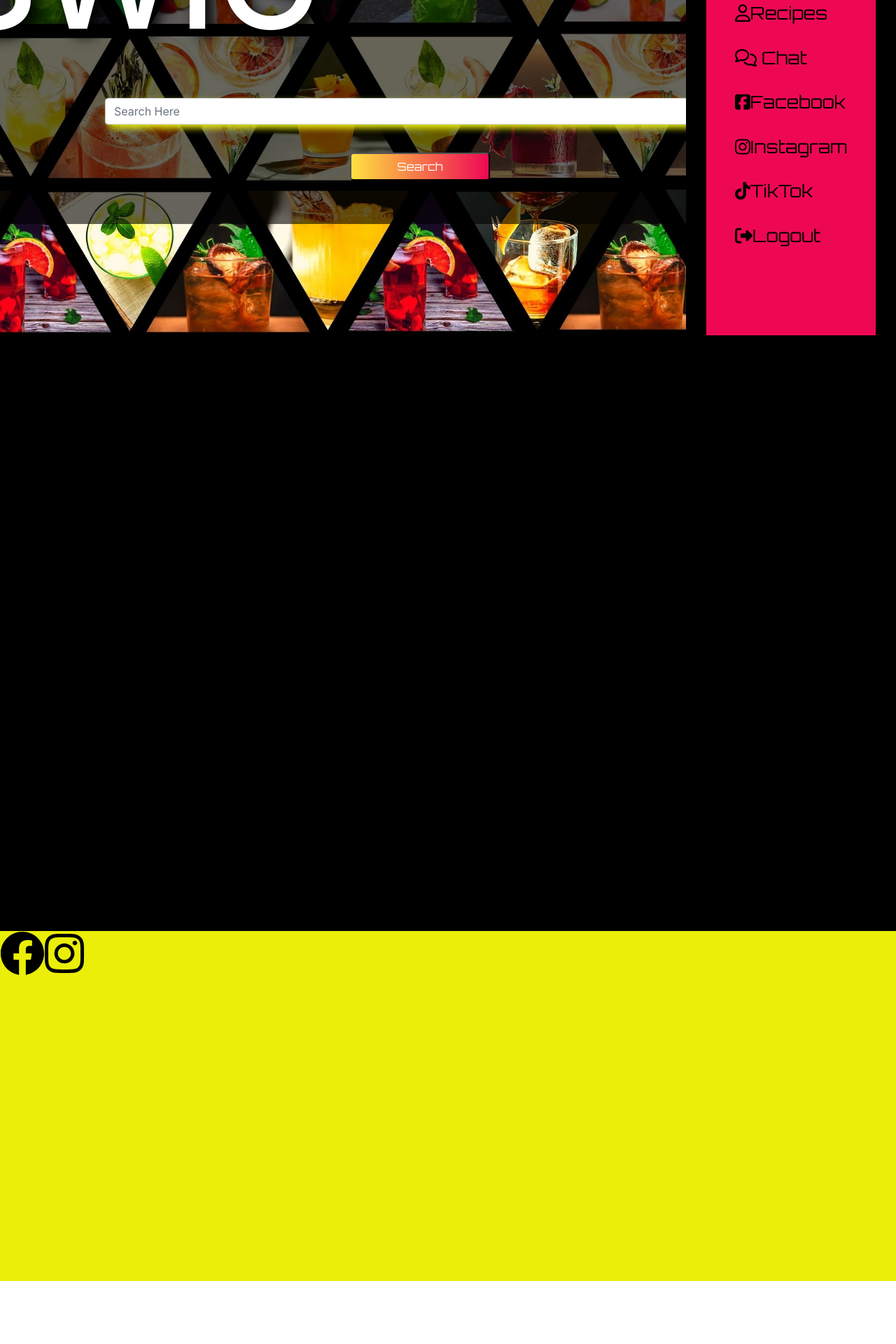
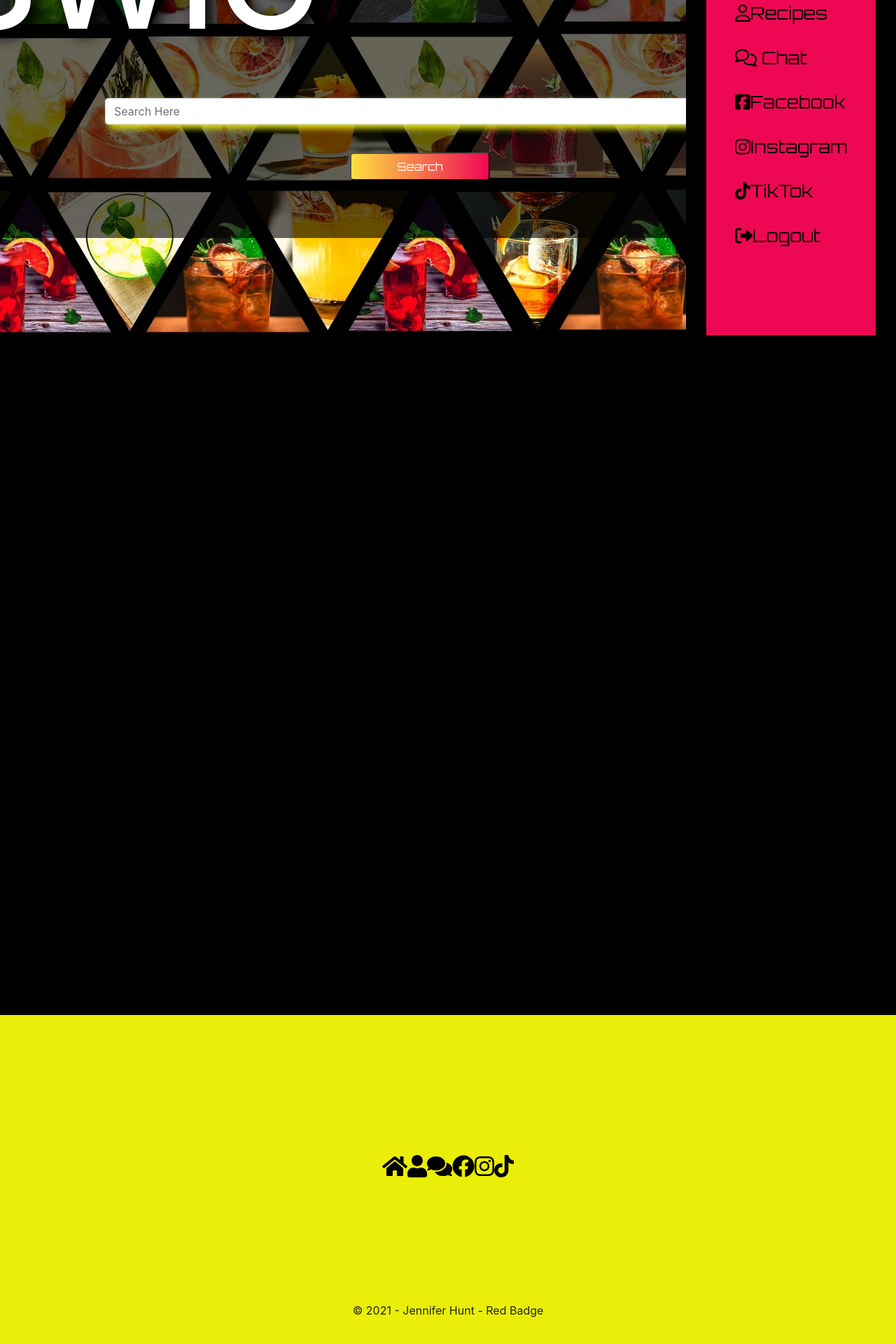
Before and after one commit to jayhunt0824/finalProject-client, a React (Create React App) app: page / in a window 1280 px wide. Shown: the part 192-2112 px from the top of the page at 70% size. Before the commit the page ends 2080 px from the top, so only its background shows below. Built offline with nearby package versions, Linux system fonts and the light colour scheme.

Commit message:
more styling

```diff
--- a/src/App.css
+++ b/src/App.css
@@ -1,15 +1,20 @@
 .App {
   text-align: center;
+
 }
 
 .entireApp {
   background-color: black;
+
 }
 
 .App-logo {
   height: 40vmin;
   pointer-events: none;
 }
+
+
+
 
 .App-header {
   background-color: #282c34;
@@ -42,7 +47,8 @@
 }
 
 .jumbotron {
-  height: 580px;
+  height: 700px;
+  width: auto;
 }
 
 .navbar {
@@ -100,7 +106,7 @@ margin-bottom: 10px;
 z-index: 5;
   border-radius: 25px;
   position: relative;
-  bottom: 800px;
+  bottom: 920px;
 box-shadow: rgb(234, 238, 8) 5px 5px 10px;
   background-color: white;
   left: 00px;
@@ -120,7 +126,7 @@ z-index: 20;
 .searchBtn {
   height: 40px;
   position: relative;
-  bottom: 760px;
+  bottom: 880px;
   left: 350px;
   z-index: 21;
   width: 200px;
@@ -134,6 +140,9 @@ z-index: 20;
 .footer {
   background-color: rgb(234, 238, 8) ;
   height: 500px;
+  padding: 200px;
+
+  text-align: center;
 }
 
 /* #swig {
@@ -160,7 +169,7 @@ z-index: 20;
 
 .auth {
 
-  height: 660px;
+  height: 510px;
   background-color: black;
   margin-bottom: 200px;
 }
@@ -277,7 +286,7 @@ bottom: 890px;
   background-color: black;
   z-index: 3;
   position: relative;
-  bottom: 450px;
+  bottom: 550px;
   left: 0px;
   opacity: 60%;
 }
@@ -380,7 +389,7 @@ right: 300px;
 
 
 .cardWhiteDiv{
-  height: 400px;
+  height: 500px;
   width: 750px;
 z-index: 1;
   background-color: white;
@@ -399,7 +408,7 @@ z-index: 1;
 }
 
 .recipeCard{
-  height: 400px;
+  height: 500px;
   width: 750px;
   margin-bottom: 20px;
   position: relative;
--- a/src/components/Home/Footer.jsx
+++ b/src/components/Home/Footer.jsx
@@ -2,10 +2,14 @@ import { FontAwesomeIcon } from "@fortawesome/react-fontawesome";
 import {
   faFacebook,
   faInstagram,
-  faTikTok,
+  faTiktok,
+
+
 
 } from "@fortawesome/free-brands-svg-icons";
+import { faHome, faUser, faComments } from "@fortawesome/free-solid-svg-icons";
 import React, { Component } from 'react';
+
 
 
 
@@ -15,24 +19,45 @@ export class Footer extends Component {
     super(props);
     this.state = {}
   }
+
+
+
   render() {
     return (
       <div>
         <div className="footer">
+          <div className="icons">
+            <a href="/"
+              className="home" target="blank">
+              <FontAwesomeIcon icon={faHome} size="2x" color="black" />
+            </a>
+            <a href="/user"
+              className="home" target="blank">
+              <FontAwesomeIcon icon={faUser} size="2x" color="black" />
+            </a>
+            <a href="/comments"
+              className="home" target="blank">
+              <FontAwesomeIcon icon={faComments} size="2x" color="black" />
+            </a>
             <a href="https://www.facebook.com"
               className="facebook social" target="blank">
-            <FontAwesomeIcon icon={faFacebook} size="4x" color="black" />
+              <FontAwesomeIcon icon={faFacebook} size="2x" color="black" />
             </a>
             <a href="https://www.instagram.com"
               className="instagram social" target="blank">
-            <FontAwesomeIcon icon={faInstagram} size="4x" color="black" />
+              <FontAwesomeIcon icon={faInstagram} size="2x" color="black" />
             </a>
-          {/* <a href="https://www.tiktok.com"
+            <a href="https://www.tiktok.com"
               className="tiktok social" target="blank">
-            <FontAwesomeIcon icon={faTikTok} size="4x" />
-          </a> */}
+              <FontAwesomeIcon icon={faTiktok} size="2x" color="black" />
+            </a>
+          </div>
+          <div style={{ marginTop: "160px" }} className='footer-copyright text-center ml-auto py-3'>
+            &copy; 2021 - Jennifer Hunt - Red Badge
         </div>
         </div>
+
+      </div >
     )
 
   }
```
Lines whose indentation alone changed are shown as unchanged.
